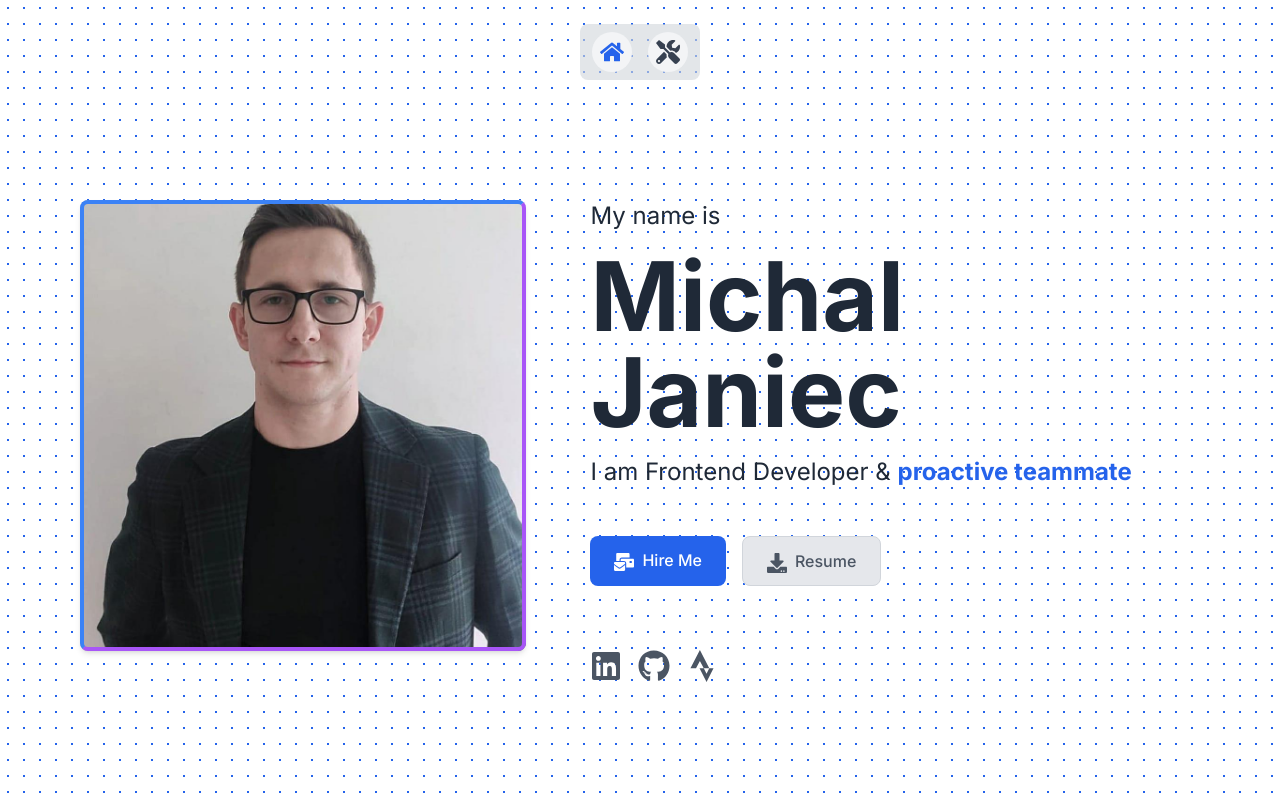
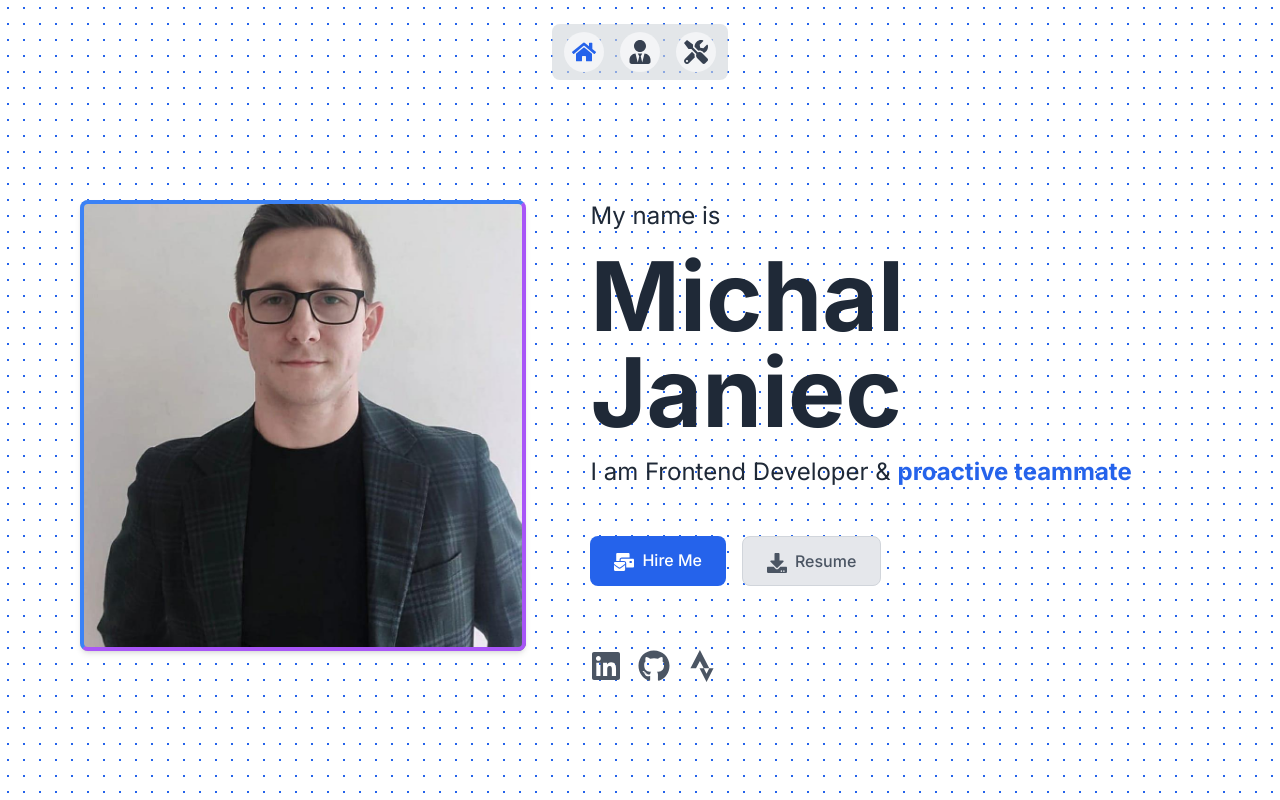
Before and after one commit to JaniecMichal/my-personal-page, a Next.js app: page / in a window 1280 px wide. Built offline with nearby package versions, Linux system fonts and the light colour scheme.

Commit message:
add new item to navbar

```diff
--- a/src/components/navbar/index.tsx
+++ b/src/components/navbar/index.tsx
@@ -1,6 +1,6 @@
 "use client";
 import { ActiveNavbarLink } from "@/components/active-navbar-link";
-import { FaHome, FaTools } from "react-icons/fa";
+import { FaHome, FaTools, FaUserTie } from "react-icons/fa";
 import { Route } from "next";
 import { IconContext } from "react-icons";
 
@@ -17,6 +17,12 @@ const NAV_LINKS: NavLink[] = [
 		title: "Home",
 		icon: <FaHome className="text-current" />,
 		ariaLabel: "home",
+	},
+	{
+		href: "/about",
+		title: "About",
+		icon: <FaUserTie className="text-current" />,
+		ariaLabel: "skills",
 	},
 	{
 		href: "/skills",
```
